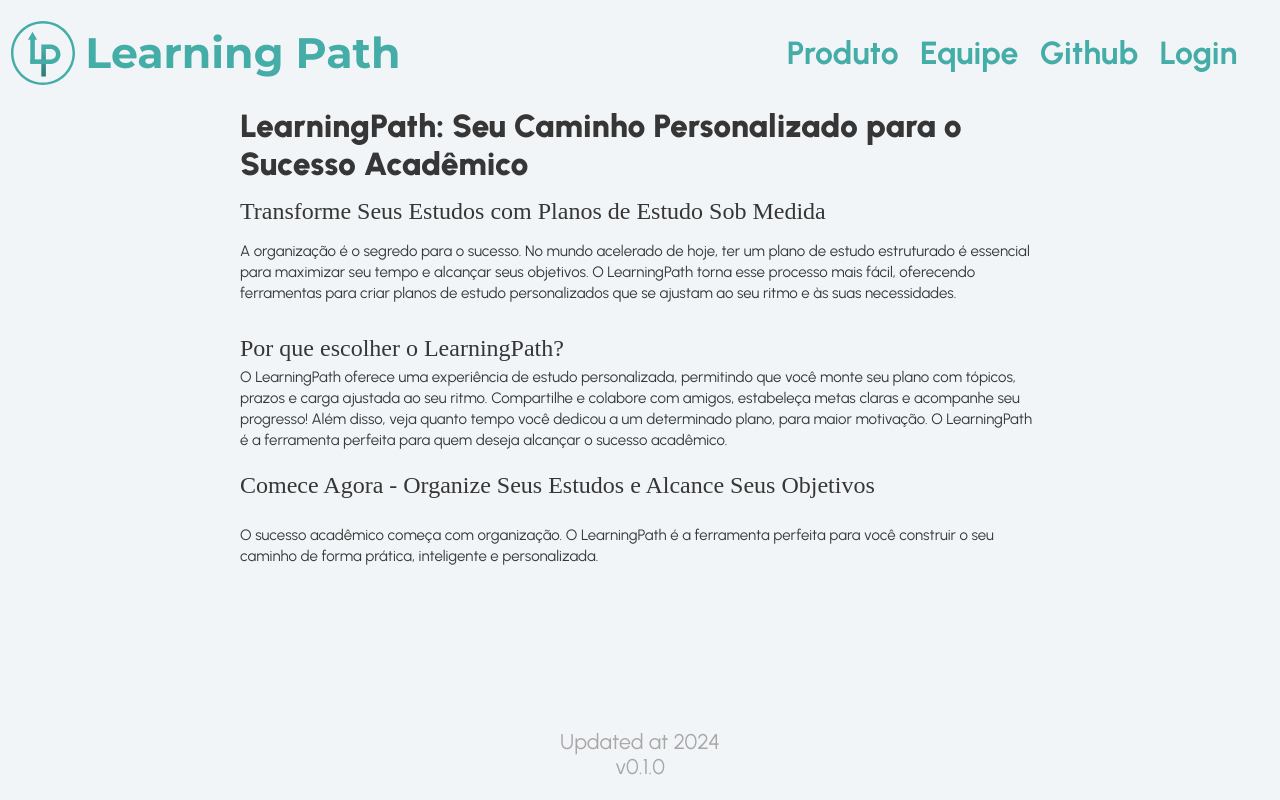
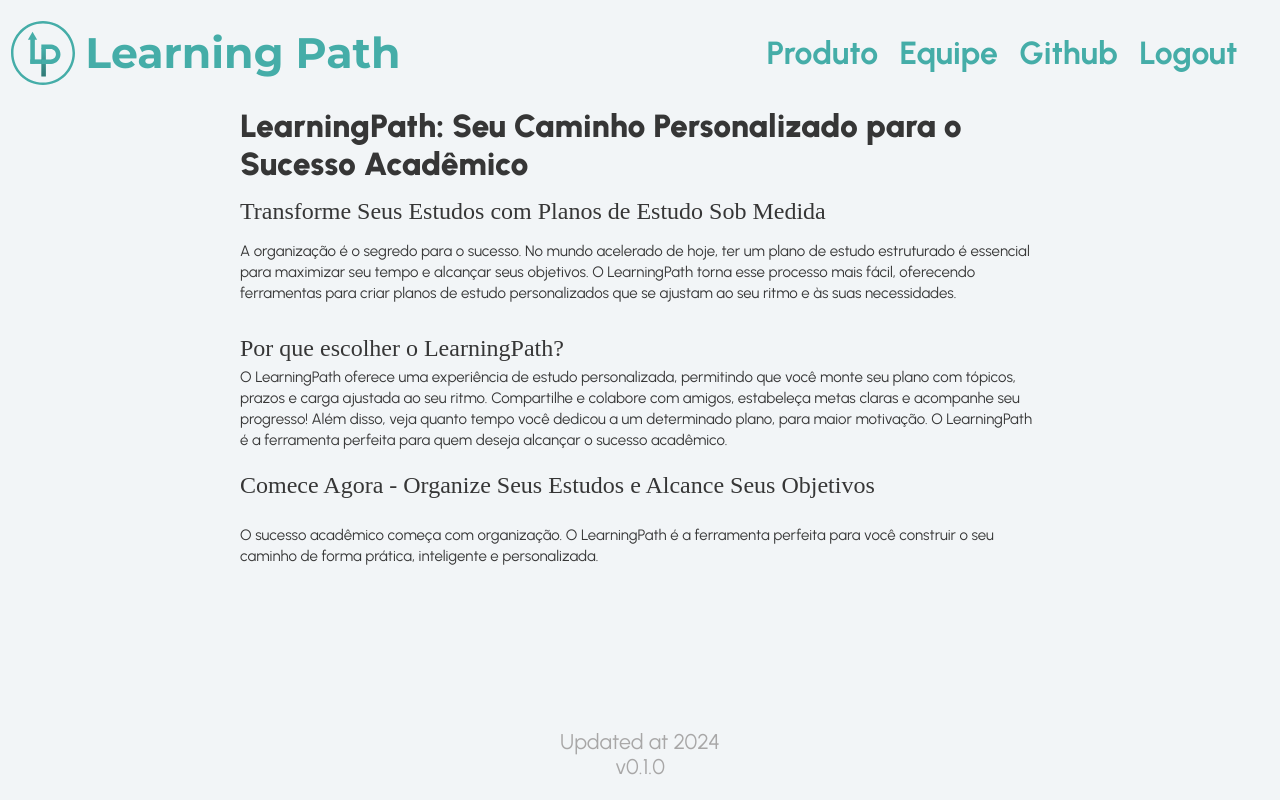
Before and after one commit to mabemoreira/LearningPath, an Angular app in the folder frontend/: page /produto in a window 1280 px wide. Built offline with nearby package versions, Linux system fonts and the light colour scheme; sample sign-in values are in the browser's storage; a web font is replaced by a local one.

Commit message:
Logout implementation

```diff
--- a/frontend/src/app/core/authentication-interceptor.ts
+++ b/frontend/src/app/core/authentication-interceptor.ts
@@ -9,7 +9,7 @@
     const authToken: null | string = localStorage.getItem("auth-token");
 
     if (authToken) {
-        req.headers.set("authorization", `Token ${authToken}`);
+        req = req.clone({headers: req.headers.set("authorization", `Token ${authToken}`)});
     }
 
     return next(req);
--- a/frontend/src/app/features/login/layout/header/header.component.html
+++ b/frontend/src/app/features/login/layout/header/header.component.html
@@ -27,5 +27,6 @@
     <a href="https://github.com/mabemoreira/LearningPath" target="_blank">
         Github
     </a>
-    <a (click)="openLoginModal()">Login</a>
+    <a *ngIf="!userIsLoggedIn" (click)="openLoginModal()">Login</a>
+    <a *ngIf="userIsLoggedIn" (click)="logout()">Logout</a>
 </nav>
--- a/frontend/src/app/features/login/layout/header/header.component.ts
+++ b/frontend/src/app/features/login/layout/header/header.component.ts
@@ -2,11 +2,16 @@
 import { RouterLink } from '@angular/router';
 import { MatDialog } from '@angular/material/dialog'
 import { LoginModalComponent } from '../../login-modal/login-modal.component';
+import { CommonModule } from '@angular/common';
+import { LoginService } from '../../../../shared/services/login.service';
 
 @Component({
     selector: 'app-header',
     standalone: true,
-    imports: [RouterLink],
+    imports: [
+        RouterLink,
+        CommonModule,
+    ],
     templateUrl: './header.component.html',
     styleUrl: './header.component.css',
 })
@@ -21,14 +26,20 @@
             active: false,
         },
     ];
+    userIsLoggedIn = false;
 
-    constructor(public dialog: MatDialog) {
-
+    constructor(
+        public dialog: MatDialog,
+        public loginService: LoginService,
+    ) {
+        this.userIsLoggedIn = !!localStorage.getItem('auth-token');
     }
 
     public openLoginModal(): void {
         this.dialog.open(
             LoginModalComponent
+        ).afterClosed().subscribe(
+            _ => this.userIsLoggedIn = !!localStorage.getItem('auth-token')
         );
     }
 
@@ -55,6 +66,13 @@
 
         return '';
     }
+
+    logout(): void {
+        this.loginService.logout().subscribe(_ => {
+            localStorage.removeItem("auth-token");
+            this.userIsLoggedIn = false;
+        });
+    }
 }
 
 interface NavBarPath {
--- a/frontend/src/app/features/login/login-modal/login-modal.component.ts
+++ b/frontend/src/app/features/login/login-modal/login-modal.component.ts
@@ -135,7 +135,7 @@
       this.userInformationForm.get('password')?.value
     ).subscribe({
       next: (response: {token: string}) => {
-        localStorage.setItem('auth.token', response.token);
+        localStorage.setItem('auth-token', response.token);
         this.dialogRef.close();
         return true;
       },
--- a/frontend/src/app/features/login/team-page/team-page.component.ts
+++ b/frontend/src/app/features/login/team-page/team-page.component.ts
@@ -1,6 +1,5 @@
 import { CommonModule } from '@angular/common';
 import { Component } from '@angular/core';
-import { CommonModule } from '@angular/common';
 
 @Component({
     selector: 'app-team-page',
--- a/frontend/src/app/shared/services/login.service.ts
+++ b/frontend/src/app/shared/services/login.service.ts
@@ -24,4 +24,11 @@
       {username, password}
     );
   }
+
+  logout(): Observable<void> {
+    return this.httpClient.post<void>(
+      `${this.learningPathApiUrl}auth/logout/`,
+      {}
+    );
+  }
 }
```
